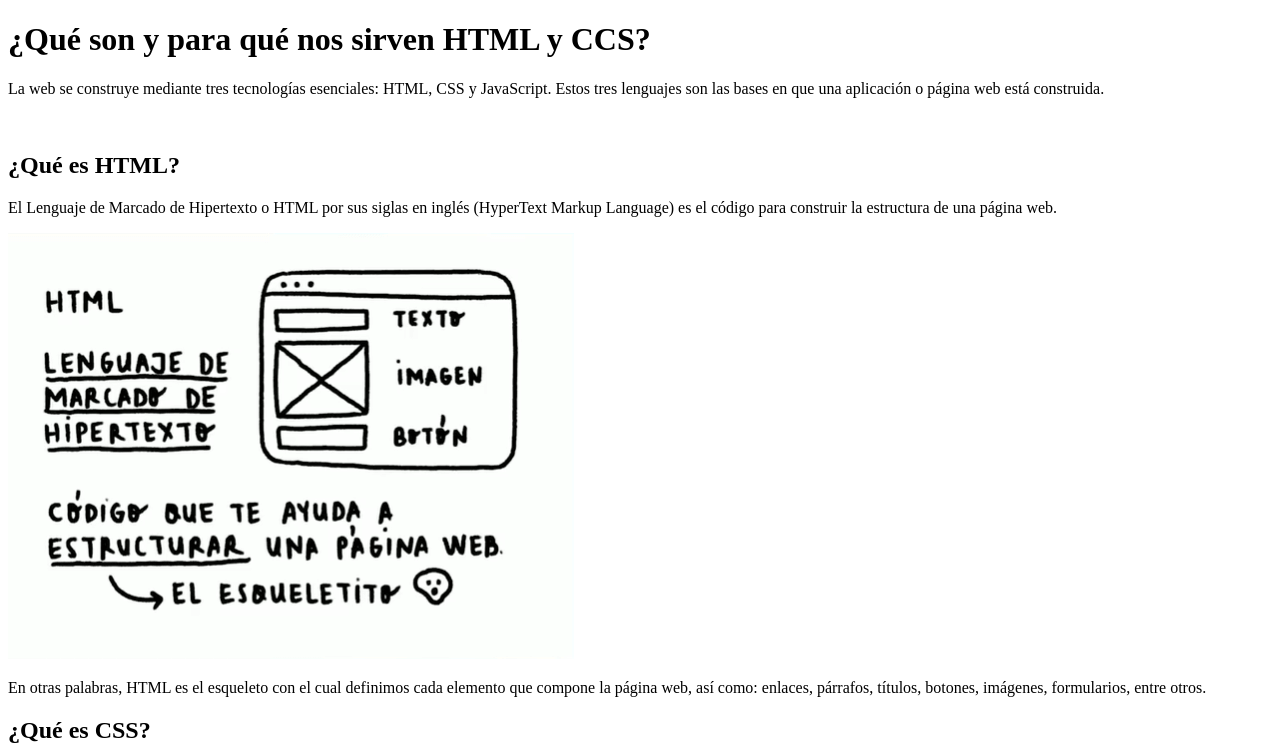
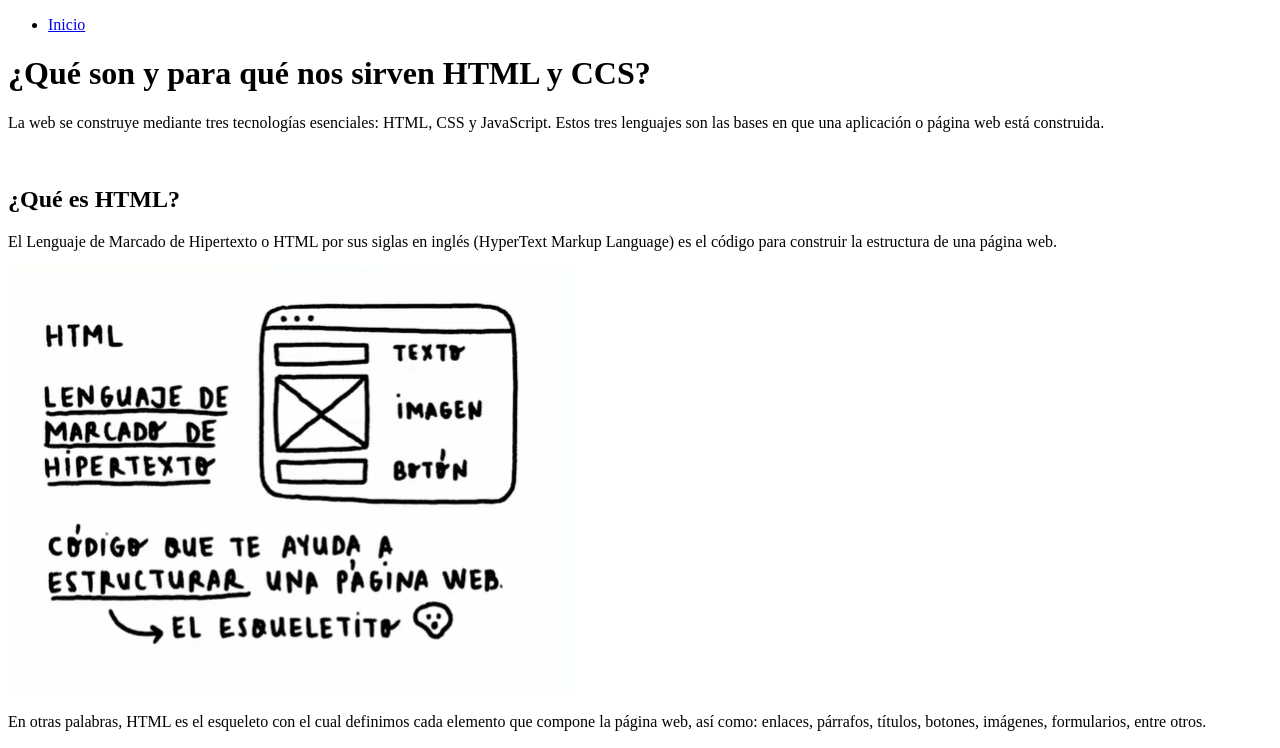
Before and after one commit to oscarleonapp/Front-End-Developer, a plain HTML site: page public/class1.html in a window 1280 px wide. Shown: the top 748 px of the page. Drawn offline with Linux system fonts and the light colour scheme.

Commit message:
se añade el boton para regresar

```diff
--- a/public/class1.html
+++ b/public/class1.html
@@ -7,6 +7,13 @@
     <title>Clase 1</title>
 </head>
 <body>
+    <nav>
+        <ul>
+            <li>
+                <a href="../index.html">Inicio</a>
+            </li>
+        </ul>
+    </nav>
     <header>
         <h1>¿Qué son y para qué nos sirven HTML y CCS?</h1>
         <p>
```
